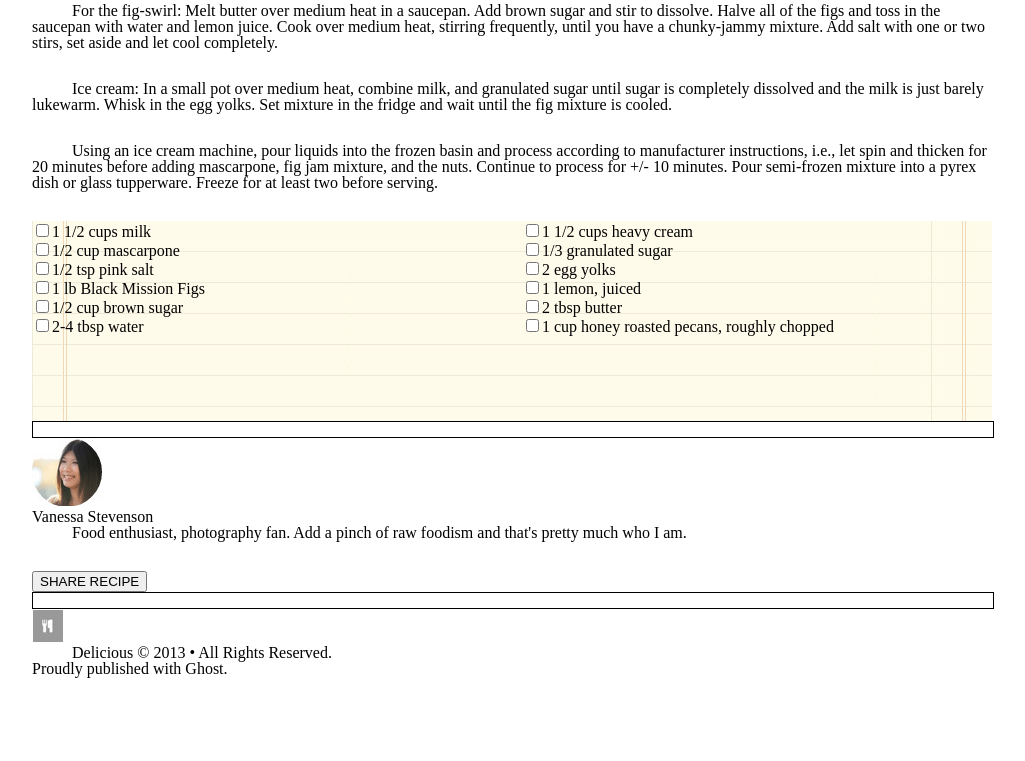
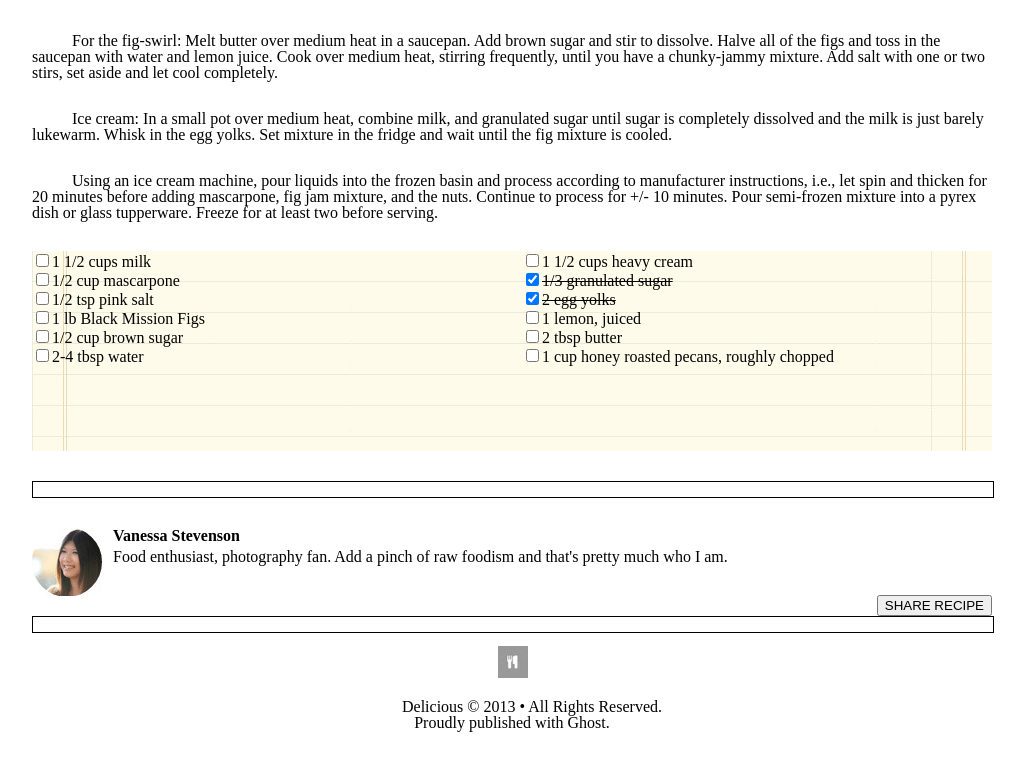
Before and after one commit to pnwjce/chocolate-pizza, a plain HTML site: page index.html in a window 1280 px wide. Shown: the part 945-1706 px from the top of the page, without its empty margins (128-1153 px from the left). Before the commit the page ends 1652 px from the top, so only its background shows below. Drawn offline with Linux system fonts and the light colour scheme.

Commit message:
ran out of time

```diff
--- a/index.html
+++ b/index.html
@@ -60,8 +60,8 @@
         <li><input type="checkbox"><label>1/2 cup brown sugar</label></li>
         <li><input type="checkbox"><label>2-4 tbsp water</label></li>
         <li><input type="checkbox"><label>1 1/2 cups heavy cream</label></li>
-        <li><input type="checkbox"><label>1/3 granulated sugar</label></li>
-        <li><input type="checkbox"><label>2 egg yolks</label></li>
+        <li><input type="checkbox" checked><label>1/3 granulated sugar</label></li>
+        <li><input type="checkbox" checked><label>2 egg yolks</label></li>
         <li><input type="checkbox"><label>1 lemon, juiced</label></li>
         <li><input type="checkbox"><label>2 tbsp butter</label></li>
         <li><input type="checkbox"><label>1 cup honey roasted pecans, roughly chopped</label></li>
@@ -71,17 +71,20 @@
     <hr>
 
 <div>
-  <img src="img/van-pic.png">
-  <h2>Vanessa Stevenson</h2>
-  <p>Food enthusiast, photography fan. Add a pinch of raw foodism and that's pretty much who I am.</p>
+  <img src="img/van-pic.png" id="headshot">
+  <h2 id="Vanessa">Vanessa Stevenson</h2>
+  <p id="bio">Food enthusiast, photography fan. Add a pinch of raw foodism and that's pretty much who I am.</p>
   <button>SHARE RECIPE</button>
 </div>
 
 <footer>
+  <div class='hr'>
+    <hr>
+    <img src="img/small-logo.png">
+</div>
 
-  <hr>
 
-  <img src="img/small-logo.png">
+
 <p>Delicious © 2013 &bull; All Rights Reserved.
  <br>
   Proudly published with Ghost.
--- a/style.css
+++ b/style.css
@@ -40,12 +40,22 @@ header nav {
   margin-top: -25px;
   margin-bottom: 50px;
 }
+.hr {
+    text-align: center;
+    }
 
+.hr img {
+    position: relative;
+    top: -18px;
+    background:white;
+    padding:0 5px;
+    }
 hr {
   width: 960px;
   height: 15px;
   border-style: solid;
-  margin: auto;
+  margin-top: 30px;
+  margin-bottom: 30px;
 }
 
 label {
@@ -112,3 +122,27 @@ label {
     column-gap: 20px;
  /* } https://stackoverflow.com/questions/6509106/is-there-a-way-to-break-a-list-into-columns */
   }
+
+  #headshot{
+      float: left;
+      margin-right: 10px;
+  }
+
+  #bio{
+    text-indent: 0;
+  }
+  #Vanessa{
+    margin-bottom: 5px;
+    font-weight: 800;
+  }
+  button{
+      float: right;
+  }
+
+  footer{
+      text-align: center;
+  }
+
+  #plain{
+      height: 0;
+  }
```
